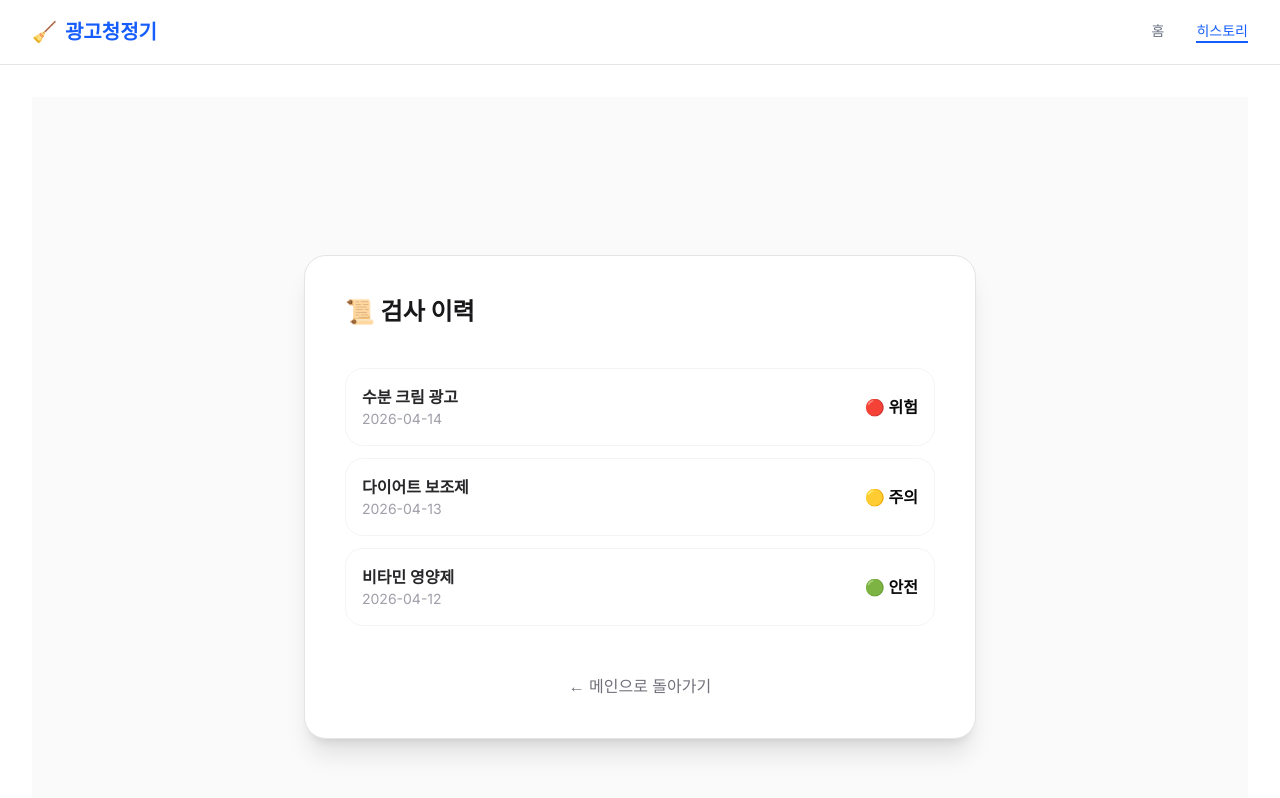
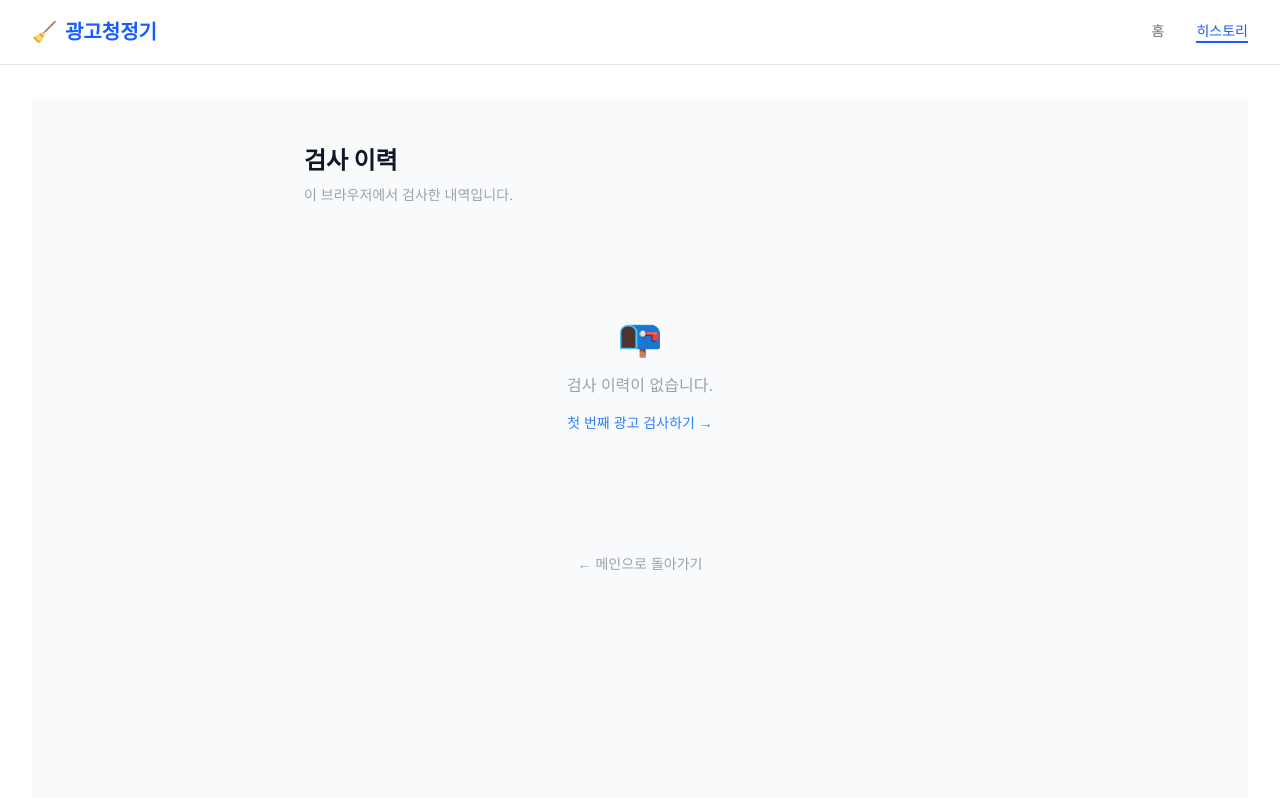
Before and after one commit to sihyunn0102-sys/TEAM1, a Next.js app in the folder frontend/: page /history in a window 1280 px wide. Shown: the top 798 px of the page. Built offline with nearby package versions, Linux system fonts and the light colour scheme.

Commit message:
Add files via upload

```diff
--- a/frontend/src/app/history/page.tsx
+++ b/frontend/src/app/history/page.tsx
@@ -1,36 +1,192 @@
+"use client";
+
+import { useEffect, useState } from "react";
 import Link from "next/link";
+import { ChevronDown, ChevronUp } from "lucide-react";
+
+interface RewriteSuggestion {
+  style: string;
+  text: string;
+  verdict?: string;
+}
+
+interface HistoryItem {
+  task_id: string;
+  verdict: string;
+  risk_summary: string;
+  timestamp: string;
+  text_preview: string;
+  verified_rewrites: RewriteSuggestion[];
+}
+
+const VERDICT_MAP: Record<string, { label: string; color: string }> = {
+  hard_block: { label: "위험", color: "bg-red-100 text-red-600" },
+  caution: { label: "주의", color: "bg-yellow-100 text-yellow-600" },
+  safe: { label: "안전", color: "bg-green-100 text-green-600" },
+  out_of_scope: { label: "범위 외", color: "bg-gray-100 text-gray-500" },
+};
+
+const STYLE_LABELS: Record<string, string> = {
+  safe: "가장 안전 🟢",
+  marketing: "자연스러움 🟡",
+  functional: "마케팅 강조 🔵",
+};
+
+function formatDate(iso: string) {
+  if (!iso) return "-";
+  const d = new Date(iso);
+  return d.toLocaleString("ko-KR", {
+    year: "numeric",
+    month: "2-digit",
+    day: "2-digit",
+    hour: "2-digit",
+    minute: "2-digit",
+  });
+}
 
 export default function HistoryPage() {
-  // 임시 데이터
-  const historyItems = [
-    { id: 1, date: "2026-04-14", title: "수분 크림 광고", status: "🔴 위험" },
-    { id: 2, date: "2026-04-13", title: "다이어트 보조제", status: "🟡 주의" },
-    { id: 3, date: "2026-04-12", title: "비타민 영양제", status: "🟢 안전" },
-  ];
+  const [items, setItems] = useState<HistoryItem[]>([]);
+  const [expanded, setExpanded] = useState<Record<string, boolean>>({});
+
+  useEffect(() => {
+    try {
+      const raw = localStorage.getItem("adguard_history");
+      setItems(raw ? JSON.parse(raw) : []);
+    } catch {
+      setItems([]);
+    }
+  }, []);
+
+  const toggle = (id: string) =>
+    setExpanded((prev) => ({ ...prev, [id]: !prev[id] }));
+
+  const clearHistory = () => {
+    if (confirm("검사 이력을 모두 삭제할까요?")) {
+      localStorage.removeItem("adguard_history");
+      setItems([]);
+    }
+  };
 
   return (
-    <div className="flex flex-col items-center justify-center min-h-screen bg-zinc-50 p-8 font-sans">
-      <main className="flex flex-col gap-6 bg-white p-10 rounded-3xl shadow-xl border border-zinc-200 max-w-2xl w-full">
-        <h1 className="text-2xl font-bold text-zinc-900 mb-4">📜 검사 이력</h1>
+    <div className="flex flex-col items-center min-h-screen bg-gray-50 px-6 py-12">
+      <main className="w-full max-w-2xl">
+        <div className="flex items-end justify-between mb-2">
+          <h1 className="text-2xl font-extrabold text-gray-900">검사 이력</h1>
+          {items.length > 0 && (
+            <button
+              onClick={clearHistory}
+              className="text-xs text-gray-400 hover:text-red-400 transition-colors"
+            >
+              전체 삭제
+            </button>
+          )}
+        </div>
+        <p className="text-sm text-gray-400 mb-8">이 브라우저에서 검사한 내역입니다.</p>
 
-        <div className="space-y-3">
-          {historyItems.map((item) => (
-            <div
-              key={item.id}
-              className="flex justify-between items-center p-4 border border-zinc-100 rounded-2xl hover:bg-zinc-50 transition-colors cursor-pointer"
+        {items.length === 0 && (
+          <div className="text-center text-gray-400 py-20">
+            <p className="text-4xl mb-4">📭</p>
+            <p>검사 이력이 없습니다.</p>
+            <Link
+              href="/upload"
+              className="mt-4 inline-block text-blue-500 hover:underline text-sm"
             >
-              <div>
-                <div className="font-bold text-zinc-800">{item.title}</div>
-                <div className="text-sm text-zinc-400">{item.date}</div>
+              첫 번째 광고 검사하기 →
+            </Link>
+          </div>
+        )}
+
+        <div className="space-y-4">
+          {items.map((item) => {
+            const badge = VERDICT_MAP[item.verdict] ?? {
+              label: item.verdict || "알 수 없음",
+              color: "bg-gray-100 text-gray-500",
+            };
+            const isOpen = expanded[item.task_id];
+
+            return (
+              <div
+                key={item.task_id}
+                className="bg-white rounded-2xl border border-gray-100 shadow-sm overflow-hidden"
+              >
+                {/* 헤더 행 */}
+                <button
+                  type="button"
+                  onClick={() => toggle(item.task_id)}
+                  className="w-full flex items-start gap-4 p-5 text-left hover:bg-gray-50 transition-colors"
+                >
+                  <div className="flex-1 min-w-0">
+                    <p className="text-xs text-gray-400 mb-1">
+                      {formatDate(item.timestamp)}
+                    </p>
+                    <p className="text-sm font-medium text-gray-800 leading-snug line-clamp-2">
+                      {item.text_preview || "(텍스트 없음)"}
+                    </p>
+                  </div>
+                  <div className="flex items-center gap-3 shrink-0 mt-0.5">
+                    <span
+                      className={`text-xs font-bold px-3 py-1 rounded-full ${badge.color}`}
+                    >
+                      {badge.label}
+                    </span>
+                    {isOpen ? (
+                      <ChevronUp size={16} className="text-gray-400" />
+                    ) : (
+                      <ChevronDown size={16} className="text-gray-400" />
+                    )}
+                  </div>
+                </button>
+
+                {/* 상세 영역 */}
+                {isOpen && (
+                  <div className="border-t border-gray-100 px-5 py-4 space-y-4">
+                    {/* 판정 요약 */}
+                    {item.risk_summary && (
+                      <div className="bg-blue-50/40 rounded-xl p-4">
+                        <p className="text-xs font-bold text-blue-600 mb-1">판정 요약</p>
+                        <p className="text-sm text-gray-700 leading-relaxed">
+                          {item.risk_summary}
+                        </p>
+                      </div>
+                    )}
+
+                    {/* 개선안 */}
+                    {item.verified_rewrites && item.verified_rewrites.length > 0 ? (
+                      <div>
+                        <p className="text-xs font-bold text-gray-500 mb-2">AI 개선안</p>
+                        <div className="space-y-2">
+                          {item.verified_rewrites.map((r, i) => (
+                            <div
+                              key={i}
+                              className="bg-gray-50 rounded-xl p-3 border border-gray-100"
+                            >
+                              <span className="text-[11px] font-bold text-blue-500 bg-blue-50 px-2 py-0.5 rounded-md">
+                                {STYLE_LABELS[r.style] ?? r.style}
+                              </span>
+                              <p className="mt-2 text-sm text-gray-700 leading-relaxed">
+                                {r.text}
+                              </p>
+                            </div>
+                          ))}
+                        </div>
+                      </div>
+                    ) : (
+                      item.verdict === "safe" && (
+                        <p className="text-sm text-green-600 font-medium">
+                          위반 사항이 없어 개선안이 없습니다.
+                        </p>
+                      )
+                    )}
+                  </div>
+                )}
               </div>
-              <span className="font-bold">{item.status}</span>
-            </div>
-          ))}
+            );
+          })}
         </div>
 
         <Link
           href="/"
-          className="mt-6 text-center text-zinc-500 hover:text-zinc-800 font-medium transition-colors"
+          className="mt-10 block text-center text-sm text-gray-400 hover:text-gray-700 transition-colors"
         >
           ← 메인으로 돌아가기
         </Link>
```
